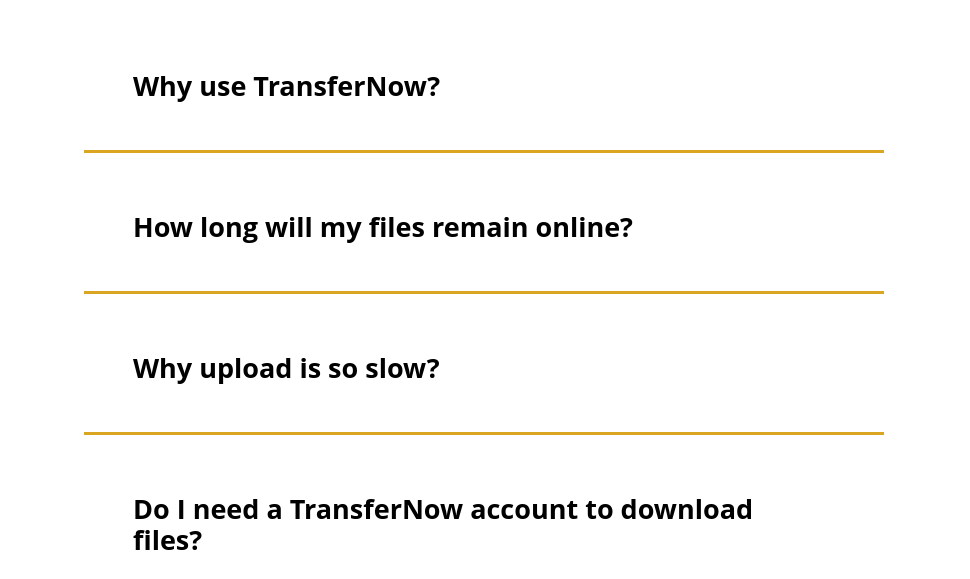
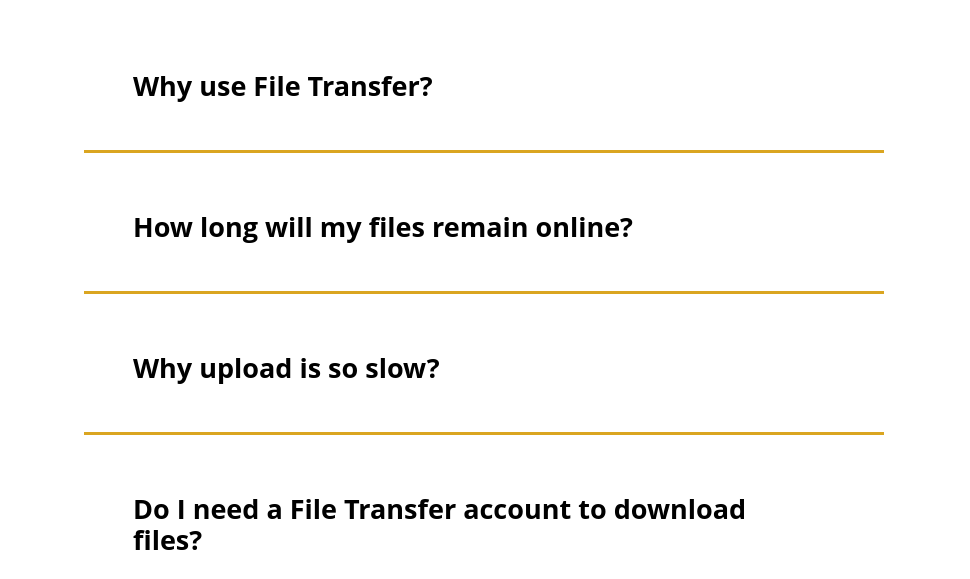
Before and after one commit to Strazdonis/file-share, an Electron app: page help.html in a window 1200 px wide. Shown: the part 221-800 px from the top of the page, without its empty margins (116-1086 px from the left). Drawn offline with Linux system fonts and the light colour scheme.

```diff
--- a/help.html
+++ b/help.html
@@ -37,7 +37,7 @@
             <h1>FAQ</h1>
           <div class="accordion-item">
             <div class="accordion-title">
-              <h2>Why use TransferNow?</h2>
+              <h2>Why use File Transfer?</h2>
               <i class="material-icons add"></i>
               <i class="material-icons remove"></i>
             </div>
@@ -69,12 +69,12 @@
            </div>
            <div class="accordion-item">
             <div class="accordion-title">
-              <h2>Do I need a TransferNow account to download files?</h2>
+              <h2>Do I need a File Transfer account to download files?</h2>
               <i class="material-icons add"></i>
               <i class="material-icons remove"></i>
             </div>
             <div class="accordion-content">
-              <p>You can use FILE TRANSFER for free and without registration whether you upload or download files.</p>
+              <p>You can use File Transfer for free and without registration whether you upload or download files.</p>
             </div>
            </div>
            <div class="accordion-item">
```
